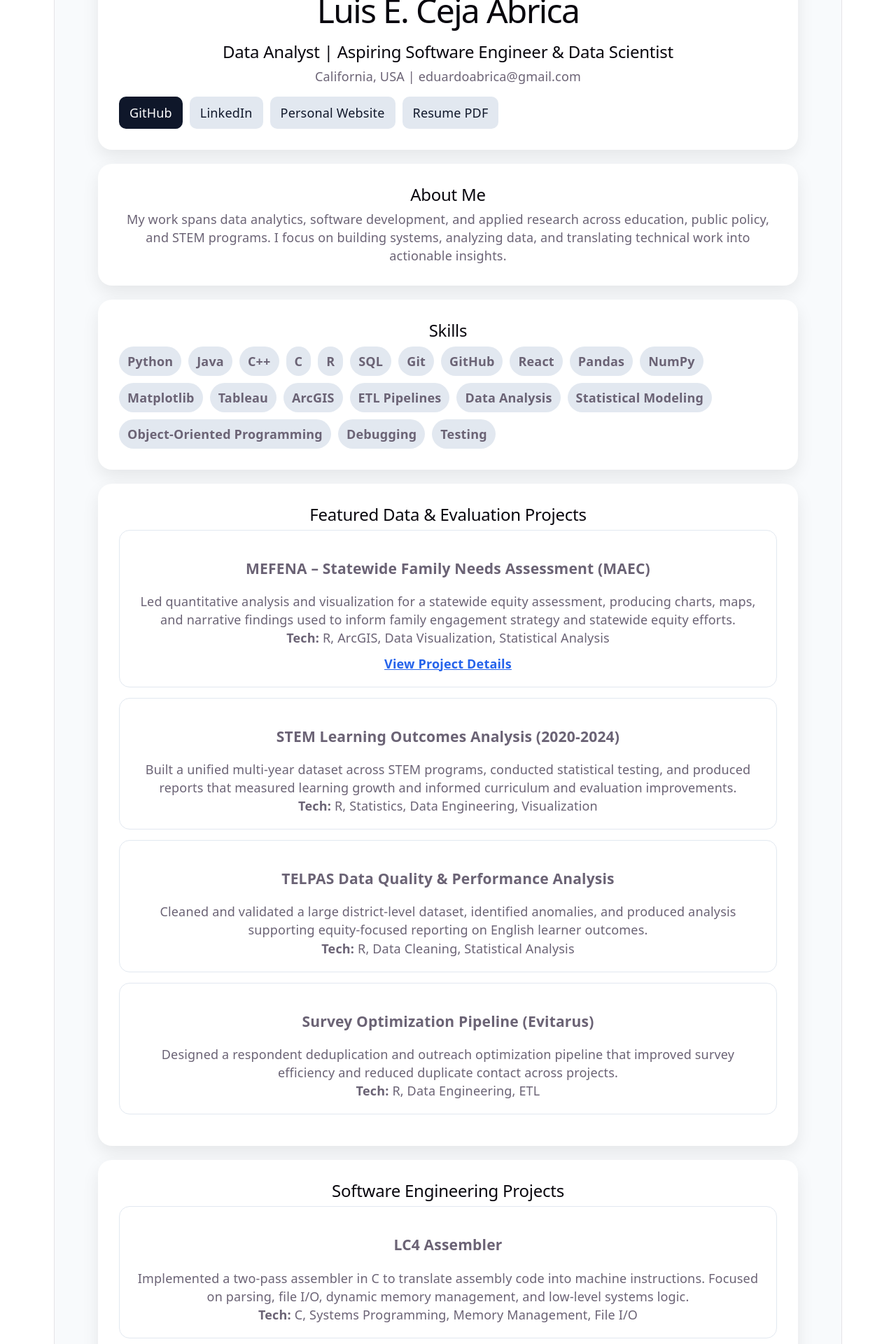
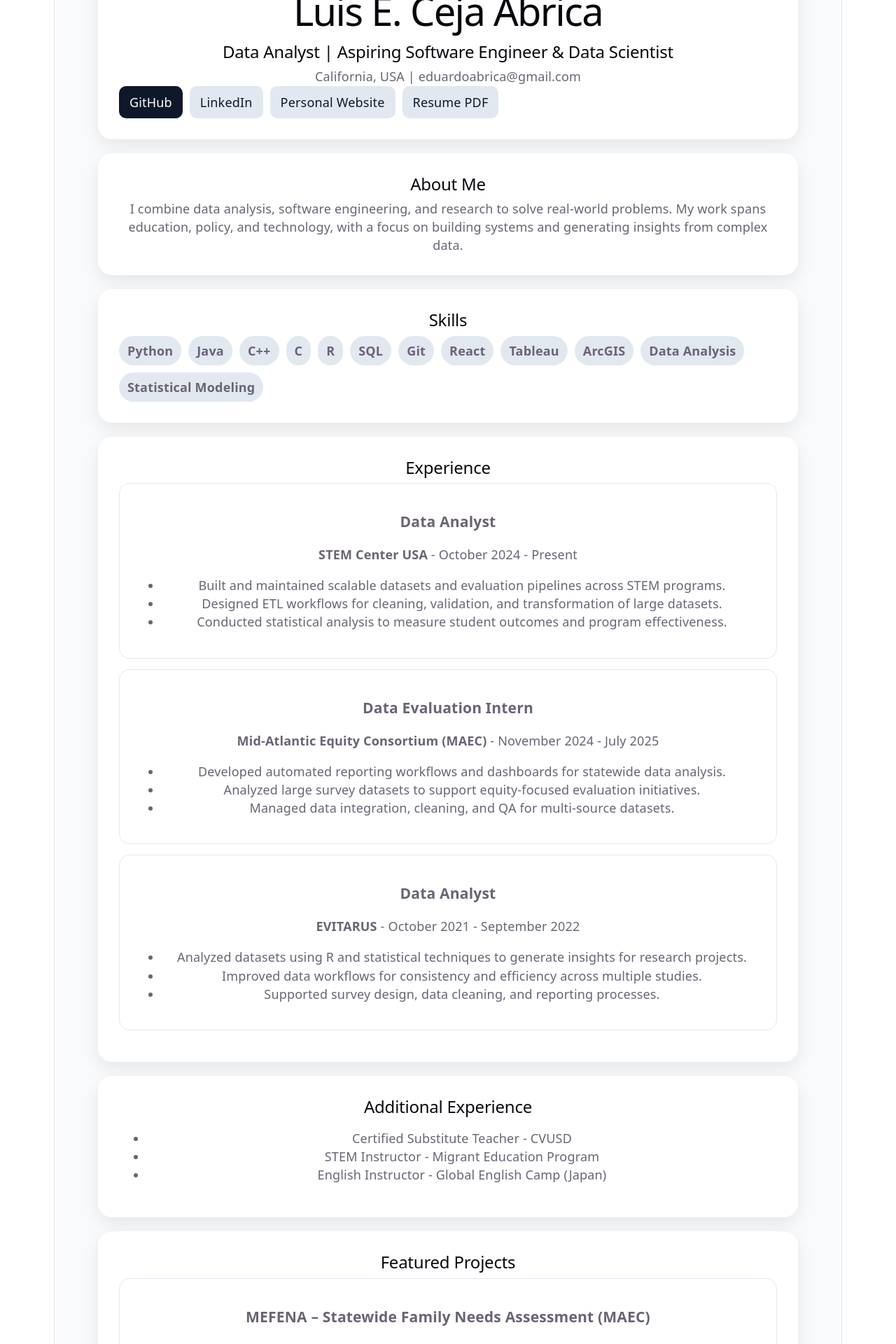
Before and after one commit to luieee12398/luis-portfolio-1, a React (Vite) app: page / in a window 1280 px wide. Shown: the part 100-2020 px from the top of the page at 70% size. Built offline with nearby package versions, Linux system fonts and the light colour scheme.

Commit message:
add experience + additional experience sections

```diff
--- a/src/App.jsx
+++ b/src/App.jsx
@@ -10,31 +10,64 @@ export default function App() {
     resume: "/luis-portfolio-1/resume.pdf",
   };
 
+  const experience = [
+    {
+      role: "Data Analyst",
+      org: "STEM Center USA",
+      date: "October 2024 - Present",
+      bullets: [
+        "Built and maintained scalable datasets and evaluation pipelines across STEM programs.",
+        "Designed ETL workflows for cleaning, validation, and transformation of large datasets.",
+        "Conducted statistical analysis to measure student outcomes and program effectiveness.",
+      ],
+    },
+    {
+      role: "Data Evaluation Intern",
+      org: "Mid-Atlantic Equity Consortium (MAEC)",
+      date: "November 2024 - July 2025",
+      bullets: [
+        "Developed automated reporting workflows and dashboards for statewide data analysis.",
+        "Analyzed large survey datasets to support equity-focused evaluation initiatives.",
+        "Managed data integration, cleaning, and QA for multi-source datasets.",
+      ],
+    },
+    {
+      role: "Data Analyst",
+      org: "EVITARUS",
+      date: "October 2021 - September 2022",
+      bullets: [
+        "Analyzed datasets using R and statistical techniques to generate insights for research projects.",
+        "Improved data workflows for consistency and efficiency across multiple studies.",
+        "Supported survey design, data cleaning, and reporting processes.",
+      ],
+    },
+  ];
+
+  const additionalExperience = [
+    "Certified Substitute Teacher - CVUSD",
+    "STEM Instructor - Migrant Education Program",
+    "English Instructor - Global English Camp (Japan)",
+  ];
+
   const featuredProjects = [
     {
       name: "MEFENA – Statewide Family Needs Assessment (MAEC)",
       description:
-        "Led quantitative analysis and visualization for a statewide equity assessment, producing charts, maps, and narrative findings used to inform family engagement strategy and statewide equity efforts.",
-      tech: ["R", "ArcGIS", "Data Visualization", "Statistical Analysis"],
+        "Led quantitative analysis and visualization for a statewide equity assessment, producing ArcGIS StoryMaps used to inform policy and resource allocation.",
+      tech: ["R", "ArcGIS", "Data Visualization"],
       link: "https://storymaps.arcgis.com/stories/2f23b76e6534481cbb1013b96a2b544e",
     },
     {
-      name: "STEM Learning Outcomes Analysis (2020-2024)",
+      name: "STEM Learning Outcomes Analysis",
       description:
-        "Built a unified multi-year dataset across STEM programs, conducted statistical testing, and produced reports that measured learning growth and informed curriculum and evaluation improvements.",
-      tech: ["R", "Statistics", "Data Engineering", "Visualization"],
+        "Built a multi-year dataset and conducted statistical testing to measure student learning outcomes and improve program design.",
+      tech: ["R", "Statistics", "Data Analysis"],
     },
     {
-      name: "TELPAS Data Quality & Performance Analysis",
+      name: "TELPAS Analysis",
       description:
-        "Cleaned and validated a large district-level dataset, identified anomalies, and produced analysis supporting equity-focused reporting on English learner outcomes.",
-      tech: ["R", "Data Cleaning", "Statistical Analysis"],
-    },
-    {
-      name: "Survey Optimization Pipeline (Evitarus)",
-      description:
-        "Designed a respondent deduplication and outreach optimization pipeline that improved survey efficiency and reduced duplicate contact across projects.",
-      tech: ["R", "Data Engineering", "ETL"],
+        "Cleaned and analyzed district-level data to identify patterns in English learner performance.",
+      tech: ["R", "Data Cleaning"],
     },
   ];
 
@@ -42,41 +75,35 @@ export default function App() {
     {
       name: "LC4 Assembler",
       description:
-        "Implemented a two-pass assembler in C to translate assembly code into machine instructions. Focused on parsing, file I/O, dynamic memory management, and low-level systems logic.",
-      tech: ["C", "Systems Programming", "Memory Management", "File I/O"],
+        "Implemented a two-pass assembler in C with parsing, file I/O, and memory management.",
+      tech: ["C", "Systems Programming"],
     },
     {
       name: "Game of Nim",
       description:
-        "Built a complete playable version of the Game of Nim in C++ with modular structure, input validation, algorithmic game logic, and both easy and optimal-strategy computer modes.",
-      tech: ["C++", "Algorithms", "Game Logic"],
+        "Built a C++ strategy game with optimal algorithmic logic and multiple difficulty modes.",
+      tech: ["C++", "Algorithms"],
     },
     {
-      name: "Student Management System",
+      name: "Java Project Suite",
       description:
-        "Built a CRUD-style Java application for managing student records with modular components for storing, retrieving, and updating data.",
-      tech: ["Java", "OOP", "CRUD"],
-    },
-    {
-      name: "Object-Oriented Java Project Suite",
-      description:
-        "Developed multiple Java applications during my first MCIT semester, including Battleship, RPG-style games, Movie Trivia, a library catalog system, and simulation-based applications. Strengthened object-oriented programming and application design skills.",
-      tech: ["Java", "OOP", "Application Development"],
+        "Developed multiple Java applications including Battleship, RPG games, and data systems using object-oriented programming.",
+      tech: ["Java", "OOP"],
     },
   ];
 
   const researchProjects = [
     {
-      name: "UCLA Honors Thesis – Political Behavior & Public Opinion",
+      name: "UCLA Honors Thesis",
       description:
-        "Conducted an independent honors thesis combining geospatial analysis, election data, census variables, and statistical modeling to study voter access and political participation.",
-      tech: ["R", "ArcGIS", "Statistical Modeling", "Research Design"],
+        "Conducted geospatial and statistical analysis to study voter access and turnout.",
+      tech: ["R", "ArcGIS"],
     },
     {
-      name: "Public Opinion on Nuclear Policy in Japan and U.S. Security Commitments",
+      name: "Japan Nuclear Policy Study",
       description:
-        "Analyzed public opinion data using quantitative methods to study how attitudes toward nuclear weapons influence support for international disarmament policy.",
-      tech: ["R", "Data Analysis", "Visualization", "Political Research"],
+        "Analyzed public opinion data to study attitudes toward nuclear policy and international agreements.",
+      tech: ["R", "Statistical Modeling"],
     },
   ];
 
@@ -88,19 +115,11 @@ export default function App() {
     "R",
     "SQL",
     "Git",
-    "GitHub",
     "React",
-    "Pandas",
-    "NumPy",
-    "Matplotlib",
     "Tableau",
     "ArcGIS",
-    "ETL Pipelines",
     "Data Analysis",
     "Statistical Modeling",
-    "Object-Oriented Programming",
-    "Debugging",
-    "Testing",
   ];
 
   return (
@@ -109,7 +128,7 @@ export default function App() {
 
         {/* HERO */}
         <section style={card}>
-          <h1 style={{ fontSize: "48px" }}>{profile.name}</h1>
+          <h1>{profile.name}</h1>
           <h2>{profile.title}</h2>
           <p>{profile.location} | {profile.email}</p>
 
@@ -125,9 +144,9 @@ export default function App() {
         <section style={card}>
           <h2>About Me</h2>
           <p>
-            My work spans data analytics, software development, and applied research across education,
-            public policy, and STEM programs. I focus on building systems, analyzing data, and translating
-            technical work into actionable insights.
+            I combine data analysis, software engineering, and research to solve real-world problems.
+            My work spans education, policy, and technology, with a focus on building systems and
+            generating insights from complex data.
           </p>
         </section>
 
@@ -139,16 +158,45 @@ export default function App() {
           </div>
         </section>
 
-        <ProjectSection title="Featured Data & Evaluation Projects" projects={featuredProjects} />
+        {/* EXPERIENCE */}
+        <ExperienceSection experience={experience} />
+
+        {/* ADDITIONAL EXPERIENCE */}
+        <section style={card}>
+          <h2>Additional Experience</h2>
+          <ul>
+            {additionalExperience.map((e) => <li key={e}>{e}</li>)}
+          </ul>
+        </section>
+
+        {/* PROJECTS */}
+        <ProjectSection title="Featured Projects" projects={featuredProjects} />
         <ProjectSection title="Software Engineering Projects" projects={softwareProjects} />
-        <ProjectSection title="Research & Academic Projects" projects={researchProjects} />
+        <ProjectSection title="Research Projects" projects={researchProjects} />
 
       </div>
     </div>
   );
 }
 
-/* COMPONENT */
+/* COMPONENTS */
+
+function ExperienceSection({ experience }) {
+  return (
+    <section style={card}>
+      <h2>Experience</h2>
+      {experience.map((job) => (
+        <div key={job.role} style={projectCard}>
+          <h3>{job.role}</h3>
+          <p><strong>{job.org}</strong> - {job.date}</p>
+          <ul>
+            {job.bullets.map((b) => <li key={b}>{b}</li>)}
+          </ul>
+        </div>
+      ))}
+    </section>
+  );
+}
 
 function ProjectSection({ title, projects }) {
   return (
@@ -174,7 +222,6 @@ function ProjectSection({ title, projects }) {
 /* STYLES */
 
 const pageStyle = { background: "#f8fafc", minHeight: "100vh" };
-
 const containerStyle = { maxWidth: "1000px", margin: "auto", padding: "40px" };
 
 const card = {
@@ -192,7 +239,7 @@ const projectCard = {
   marginBottom: "15px",
 };
 
-const buttonContainer = { marginTop: "15px", display: "flex", gap: "10px", flexWrap: "wrap" };
+const buttonContainer = { display: "flex", gap: "10px", flexWrap: "wrap" };
 
 const buttonDark = {
   background: "#0f172a",
```
